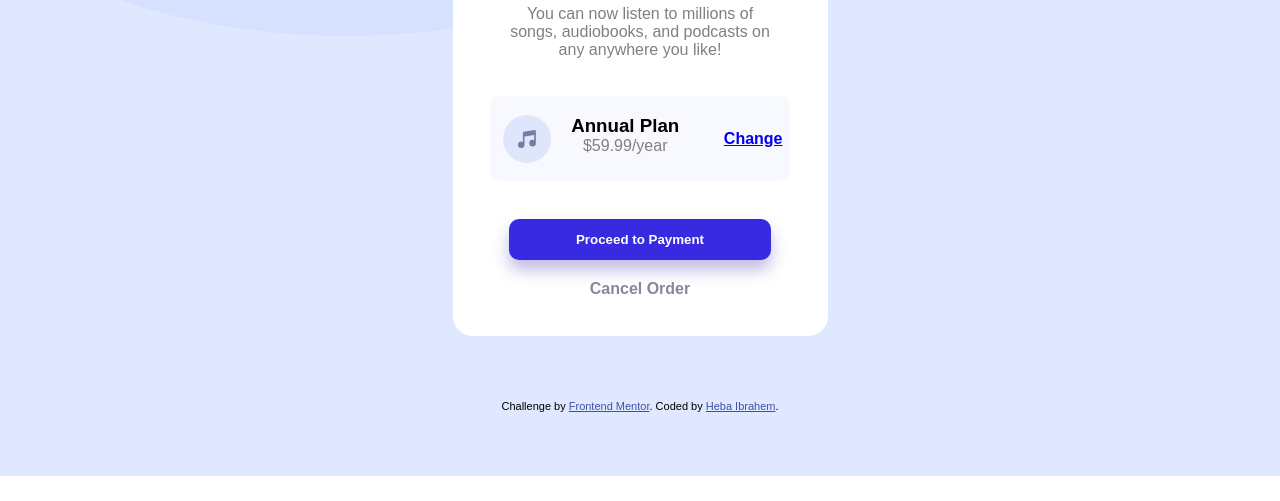
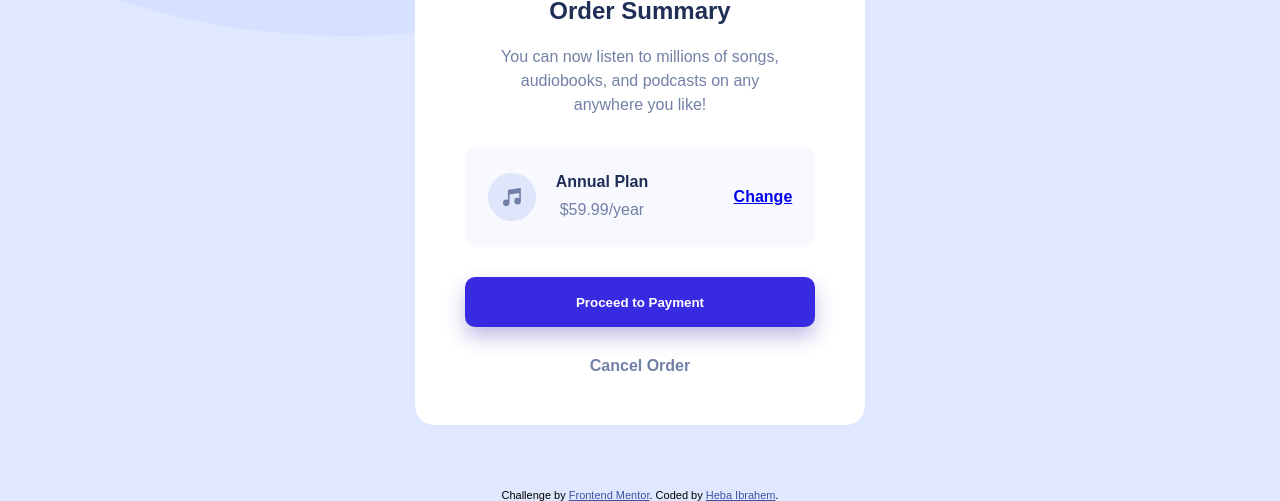
Before and after one commit to heba-ibrahem/order-summary-component-main, a plain HTML site: page index.html in a window 1280 px wide. Shown: the part 401-902 px from the top of the page. Before the commit the page ends 877 px from the top, so only its background shows below. Drawn offline with Linux system fonts and the light colour scheme.

Commit message:
enhance code

```diff
--- a/Style.css
+++ b/Style.css
@@ -1,20 +1,3 @@
-/* layout */
-@media screen and (min-width: 375px){
-    #container{
-        background-color: var(--paleBlue);
-        background-image: url(images/pattern-background-desktop.svg);
-
-
-    }
-}
-/* @media screen and (max-width: 375px){
-    #container{
-        background-color: var(--paleBlue);
-        background-image: url(images/pattern-background-mobile.svg);
-
-    }
-
-} */
 /* color*/
 :root {
     /* Primary */
@@ -26,28 +9,45 @@
     --desaturatedBlue: hsl(224, 23%, 55%);
     --darkBlue: hsl(223, 47%, 23%);
 }
+/* font */
+@import url('https://fonts.googleapis.com/css2?family=Red+Hat+Display:wght@500;700;900&display=swap');
 
-/* font */
-@import url('https://fonts.googleapis.com/css2?family=Red+Hat+Display:wght@300&display=swap');
-h1 {
-    margin-bottom: 20px;
+/* layout */
+@media screen and (max-width: 1440px){
+    main{
+        background-image: url(images/pattern-background-desktop.svg);
+    }
+    #cardBody {
+        width: 450px;
+    }
+    #txt{
+        margin: 50px ;
+    }
+    #planSection {
+        width: 350px;
+    }
+    #planDetails{
+        margin-right: 40px;
+    }
 }
+@media screen and (max-width: 375px){
+    main{
+        background-image: url(images/pattern-background-mobile.svg);
 
-p {
-    color: gray;
-    font-size: 16px;
-}
+    }
+    #cardBody {
+        width: 330px;
+    }
+    #txt{
+        margin: 20px ;
+    }
+    #planSection {
+        width: 280px;
+    }
+    #planDetails{
+        margin-right: 20px;
+    }
 
-/* footer */
-
-.attribution {
-    font-size: 11px;
-    text-align: center;
-    margin-bottom: 5%;
-}
-
-.attribution a {
-    color: hsl(228, 45%, 44%);
 }
 
 /* ************************************** */
@@ -56,18 +56,15 @@ p {
     font-family: 'Red Hat Display', sans-serif;
 }
 
-#container {
+main{
     background-color: var(--paleBlue);
-    background-image: url(images/pattern-background-desktop.svg);
     background-repeat: no-repeat;
-    height: 100%;
     display: flex;
-    justify-content: center;
     flex-direction: column;
     align-items: center;
 }
 
-#box {
+#cardBody {
     display: flex;
     flex-direction: column;
     text-align: center;
@@ -75,83 +72,92 @@ p {
     margin-top: 10%;
     margin-bottom: 5%;
     border-radius: 20px;
-    width: 375px;
 }
-
-#box img {
+#cardBody img {
     min-height: 20%;
     border-radius: 20px 20px 0 0;
 }
 
-#order,
-
-#btn {
-    margin: 0% 15% 10% 15%;
-    display: flex;
-
+#summry h2 {
+    color: var(--darkBlue);
+    font-weight: 900;
+    margin-bottom: 20px;
 }
-#order,
-#btn {
-    flex-direction: column;
+#summry p {
+    color: var(--desaturatedBlue);
+    line-height: 1.5;
+    margin: 0 25px;
 }
-
-#order{
-    padding-top: 10%;
-
-}
-#plan {
+#planSection {
     display: flex;
     flex-direction: row;
     align-items: center;
-    justify-content: space-between;
+    justify-content: space-around;
     background-color: #f8f9fe;
     border-radius: 10px;
-    padding: 2%;
-    height: 70px;
-    margin: 0% 10% 10% 10%;
+    height: 100px;
+    margin: 30px 0;
 }
-#plan2{
+#planDetails{
     display: flex;
     flex-direction: row;
-    padding-left: 2%;
+    /* margin-right: 40px; */
+    font-weight: 500;
+    color: var(--desaturatedBlue);
 }
-#plan2 img{
+#planDetails img{
     margin-right: 20px;
 }
-#plan a{
+#title{
+    font-weight: 900;
+    color: var(--darkBlue);
+    margin-bottom: 10px;
+}
+#changeBtn{
     font-weight: bold;
 }
+#changeBtn:hover{
+    text-decoration: none;
+    color: #8077cc;
+}
 
-button {
+#btns {
+    display: flex;
+    flex-direction: column;
+    cursor: pointer;
+}
+
+button{
     background-color: #382ae1;
-    padding: 5% 10%;
+    height: 50px;
     border-radius: 10px;
     border: none;
     color: #fff;
-    margin-bottom: 20px;
-    font-weight: bold;
-    cursor: pointer;
-    box-shadow: 0 10px 16px 0 rgba(45, 32, 168, 0.3);
+    font-weight: 900;
+    margin-bottom: 30px;
+    box-shadow: 0 10px 20px 0 rgba(45, 32, 168, 0.3);
+}
+button:hover{
+    background-color: #766cf1 ;
 }
 
-#cancel {
+#cancel{
     text-decoration: none;
-    font-weight: bold;
-    color: #848a9a;
-}
-
-a:visited {
-    text-decoration: none;
-    color: #382ae1;
-}
-a:hover{
-    text-decoration: none;
-    font-weight: normal;
-}
-
-button:hover{
-    background-color: #766cf1 ;
+    font-weight: 900;
+color: var(--desaturatedBlue);
 }
 #cancel:hover{
 color: #202c3e;
 }
+
+/* footer */
+
+.attribution {
+    font-size: 11px;
+    text-align: center;
+    /* margin-bottom: 5%; */
+}
+
+.attribution a {
+    color: hsl(228, 45%, 44%);
+}
--- a/index.html
+++ b/index.html
@@ -8,44 +8,44 @@
 
   <link rel="icon" type="image/png" sizes="32x32" href="./images/favicon-32x32.png">
   <link rel="stylesheet" href="Style.css">
-  <!-- <link rel="stylesheet" href="https://fonts.google.com/specimen/Red+Hat+Display#standard-styles"> -->
+
   <meta name="viewport" content="width=device-width, initial-scale=1.0">
-  <title>Frontend Mentor | Order summary card</title>
+  <title>Order summary card</title>
 
-  <!-- Feel free to remove these styles or customise in your own stylesheet 👍 -->
   <style>
 
   </style>
 </head>
 
 <body>
-  <div id="container">
+  <main id="container">
 
-    <div id="box">
-      <img src="images/illustration-hero.svg" alt="">
-      <div id="order">
-        <h1>Order Summary</h1>
+    <div id="cardBody">
+      <img src="images/illustration-hero.svg" alt="illustration-hero">
 
+      <div id="txt">
+        <div id="summry">
+          <h2>Order Summary</h2>
           <p>You can now listen to millions of songs, audiobooks, and podcasts on any
             anywhere you like!</p>
         </div>
-
-      <div id="plan">
-        <div id="plan2">
-          <img src="images/icon-music.svg" alt="">
+        <div id="planSection">
+          <div id="planDetails">
+            <img src="images/icon-music.svg" alt="icon-music">
             <div>
-            <h3>Annual Plan</h3>
+              <p id="title">Annual Plan</p>
               <p> $59.99/year</p>
             </div>
           </div>
-        <a href="#">Change</a>
+          <a id="changeBtn" href="#">Change</a>
         </div>
 
-      <div id="btn">
+        <div id="btns">
           <button>Proceed to Payment</button>
           <a id="cancel" href="#">Cancel Order</a>
         </div>
 
+      </div>
     </div>
 
 
@@ -53,7 +53,7 @@
       Challenge by <a href="https://www.frontendmentor.io?ref=challenge" target="_blank">Frontend Mentor</a>.
       Coded by <a href="#">Heba Ibrahem</a>.
     </div>
-  </div>
+  </main>
 
 
 
```
Also changed, not shown: design/active-states.jpg. Lines whose indentation alone changed are shown as unchanged.
